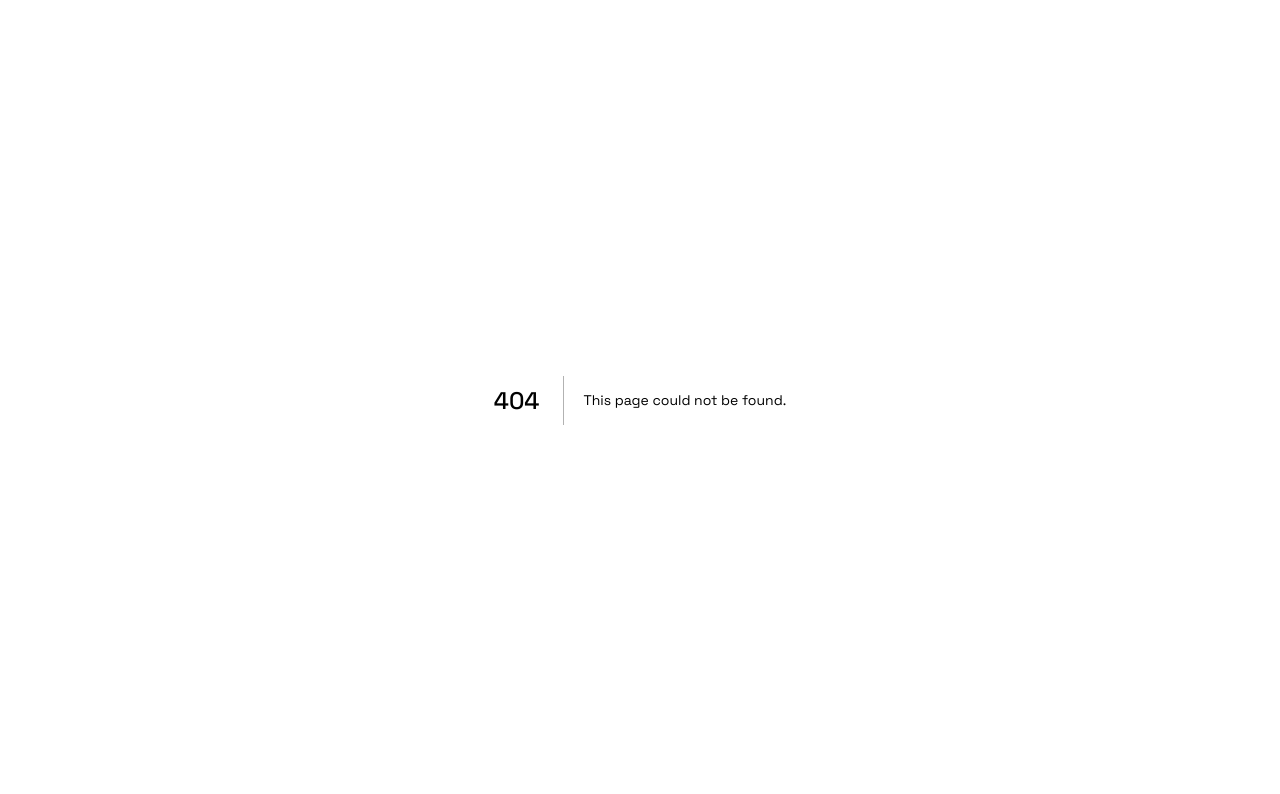
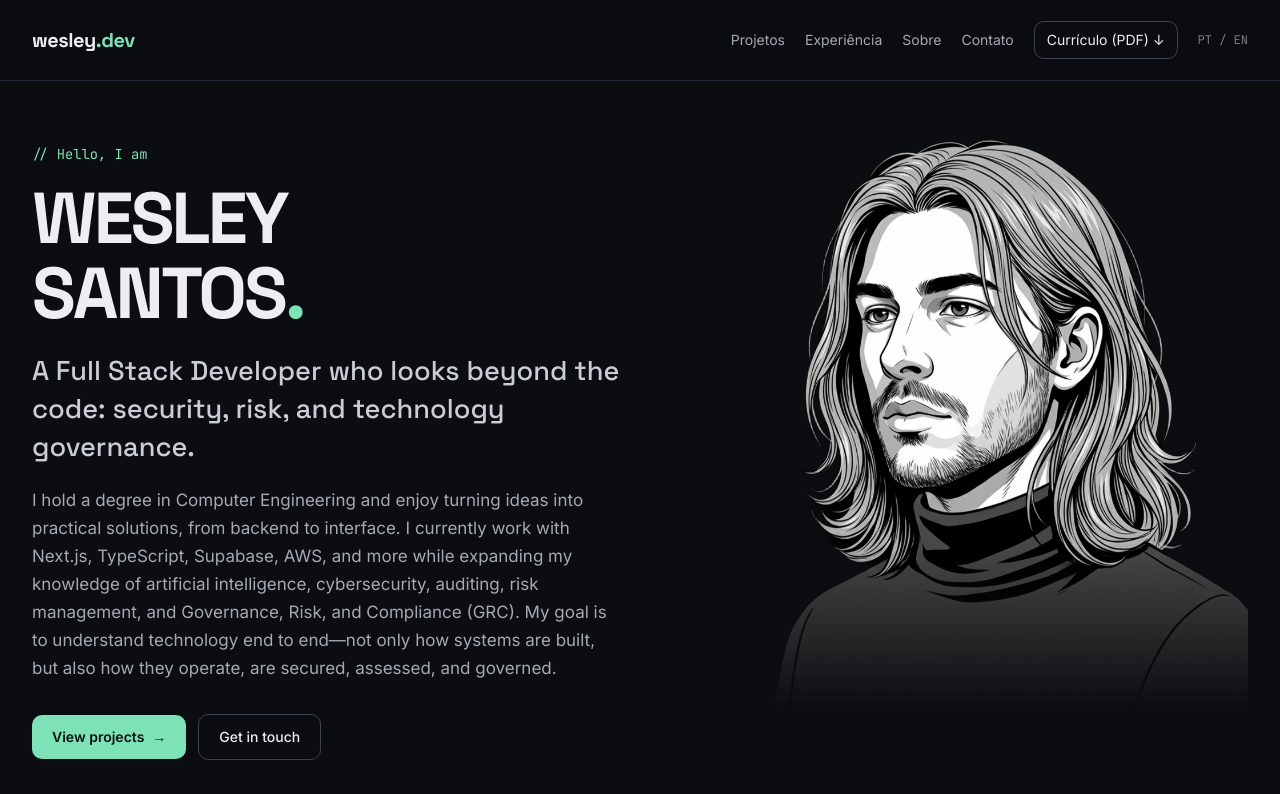
Before and after one commit to TitanCodeXD/Portfolio-Dev, a Next.js app: page /en in a window 1280 px wide. Before the commit this address had no page. Shown: the top 794 px of the page. Built offline with nearby package versions, Linux system fonts and the light colour scheme.

Commit message:
feat: init i18n in english language

```diff
--- /dev/null
+++ b/src/app/en/page.tsx
@@ -0,0 +1,25 @@
+import { Header } from '@/components/layout/header';
+import { Footer } from '@/components/layout/footer';
+import { Hero } from '@/components/sections/hero';
+import { TechStack } from '@/components/sections/tech-stack';
+import { ProjectsSection } from '@/components/sections/projects-section';
+import { ExperienceSection } from '@/components/sections/experience-section';
+import { AboutSection } from '@/components/sections/about-section';
+import { ContactSection } from '@/components/sections/contact-section';
+
+export default function EnglishHome() {
+    return (
+        <>
+            <Header />
+            <main className="pt-20">
+                <Hero language="en" />
+                <TechStack />
+                <ProjectsSection />
+                <ExperienceSection />
+                <AboutSection />
+                <ContactSection />
+            </main>
+            <Footer />
+        </>
+    );
+}
--- a/src/app/page.tsx
+++ b/src/app/page.tsx
@@ -14,7 +14,7 @@ export default function Home() {
         <>
             <Header />
             <main className="pt-20">
-                <Hero />
+                <Hero language="pt" />
                 <TechStack />
                 <ProjectsSection />
                 <ExperienceSection />
--- a/src/components/sections/hero.tsx
+++ b/src/components/sections/hero.tsx
@@ -1,6 +1,9 @@
 import Image from 'next/image';
+//Translations manualmente com i18n, ioteu por não utilizar nenhuma lib
+import { translations, type Language } from '@/i18n/translations';
 
-export const Hero = () => {
+export const Hero = ({ language }: { language: Language }) => {
+    const t = translations[language];
     return (
         <section
             id="inicio"
@@ -10,7 +13,7 @@ export const Hero = () => {
             <div className="container-site grid w-full grid-cols-[1.2fr_1fr] items-center gap-12 max-lg:gap-8 max-md:grid-cols-1 max-md:gap-8">
                 {/* Apresentação */}
                 <div className="order-2 flex flex-col items-start md:order-1">
-                    <p className="text-label font-mono! text-accent">// Olá, eu sou</p>
+                    <p className="text-label font-mono! text-accent">{t.hero.greeting}</p>
 
                     <h1
                         id="hero-title"
@@ -22,19 +25,10 @@ export const Hero = () => {
                     </h1>
 
                     <h2 className="hero-subtitle mt-5 max-w-2xl text-text-secondary">
-                        Desenvolvedor Full Stack que enxerga além do código: segurança, riscos e
-                        governança em tecnologia.
+                        {t.hero.subtitle}
                     </h2>
 
-                    <p className="text-body mt-5 max-w-xl text-muted">
-                        Sou formado em Engenharia da Computação e gosto de transformar ideias em
-                        soluções práticas, do backend à interface. Atualmente, trabalho com Next.js,
-                        TypeScript, Supabase, Amazon AWS e mais enquanto amplio meus conhecimentos
-                        em inteligência artificial, cibersegurança, auditoria, riscos e Governança,
-                        Riscos e Compliance (GRC). Meu objetivo é compreender a tecnologia de ponta
-                        a ponta, não apenas como sistemas são construídos, mas também como
-                        funcionam, são protegidos, avaliados e governados.
-                    </p>
+                    <p className="text-body mt-5 max-w-xl text-muted">{t.hero.description}</p>
 
                     {/* Ações principais */}
                     <div className="mt-8 flex flex-wrap items-center gap-3 max-sm:w-full max-sm:flex-col max-sm:items-stretch">
@@ -42,14 +36,14 @@ export const Hero = () => {
                             href="#projetos"
                             className="inline-flex min-h-11 items-center justify-center gap-2 rounded-button bg-accent px-5 py-3 text-sm font-semibold text-on-accent transition-colors hover:bg-accent/90"
                         >
-                            Ver projetos <span aria-hidden="true">→</span>
+                            {t.hero.projectsButton} <span aria-hidden="true">→</span>
                         </a>
 
                         <a
                             href="#contato"
                             className="inline-flex min-h-11 items-center justify-center rounded-button border border-border-strong px-5 py-3 text-sm font-medium text-foreground transition-colors hover:border-accent hover:text-accent"
                         >
-                            Entrar em contato
+                            {t.hero.contactButton}
                         </a>
                     </div>
 
--- /dev/null
+++ b/src/i18n/translations.ts
@@ -0,0 +1,44 @@
+export type Language = 'pt' | 'en';
+
+export const translations = {
+    pt: {
+        navigation: {
+            home: 'Início',
+            projects: 'Projetos',
+            experience: 'Experiência',
+            about: 'Sobre',
+            contact: 'Contato',
+            resume: 'Currículo (PDF)',
+        },
+        hero: {
+            greeting: '// Olá, eu sou',
+            title: 'WESLEY SANTOS',
+            subtitle:
+                'Desenvolvedor Full Stack que enxerga além do código: segurança, riscos e governança em tecnologia.',
+            description:
+                'Sou formado em Engenharia da Computação e gosto de transformar ideias em soluções práticas, do backend à interface. Atualmente, trabalho com Next.js, TypeScript, Supabase, Amazon AWS e mais enquanto amplio meus conhecimentos em inteligência artificial, cibersegurança, auditoria, riscos e Governança, Riscos e Compliance (GRC). Meu objetivo é compreender a tecnologia de ponta a ponta, não apenas como sistemas são construídos, mas também como funcionam, são protegidos, avaliados e governados.',
+            projectsButton: 'Ver projetos',
+            contactButton: 'Entrar em contato',
+        },
+    },
+    en: {
+        navigation: {
+            home: 'Home',
+            projects: 'Projects',
+            experience: 'Experience',
+            about: 'About',
+            contact: 'Contact',
+            resume: 'Resume (PDF)',
+        },
+        hero: {
+            greeting: '// Hello, I am',
+            title: 'WESLEY SANTOS',
+            subtitle:
+                'A Full Stack Developer who looks beyond the code: security, risk, and technology governance.',
+            description:
+                'I hold a degree in Computer Engineering and enjoy turning ideas into practical solutions, from backend to interface. I currently work with Next.js, TypeScript, Supabase, AWS, and more while expanding my knowledge of artificial intelligence, cybersecurity, auditing, risk management, and Governance, Risk, and Compliance (GRC). My goal is to understand technology end to end—not only how systems are built, but also how they operate, are secured, assessed, and governed.',
+            projectsButton: 'View projects',
+            contactButton: 'Get in touch',
+        },
+    },
+} as const;
```
